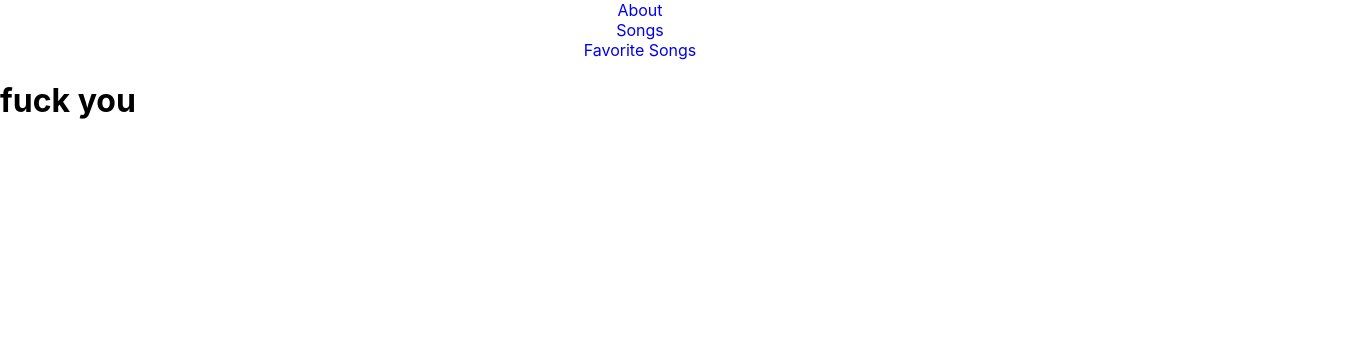
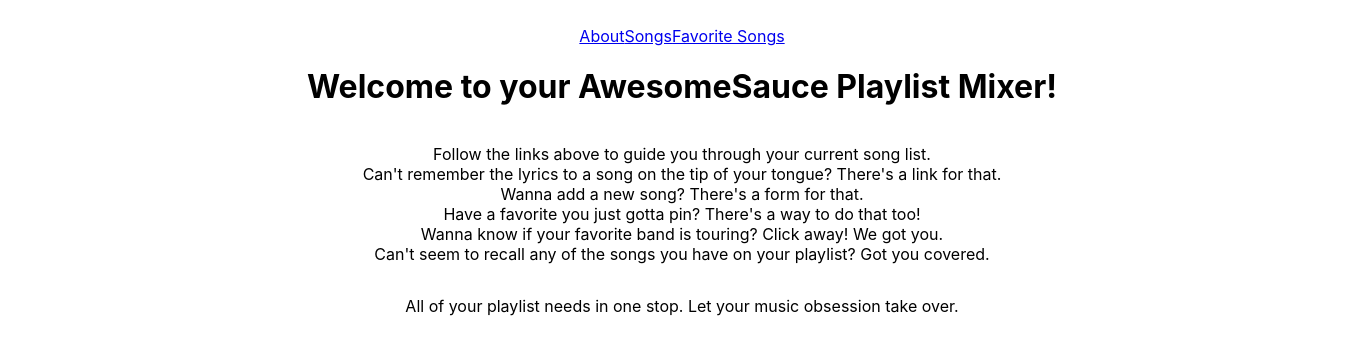
Before and after one commit to elilogbro/Awesomesauce-Playlist-Mixer, a React (Create React App) app: page / in a window 1280 px wide. Shown: the top 354 px of the page, 1364 px wide, since content can reach past the window. Built offline with nearby package versions, Linux system fonts and the light colour scheme.

Commit message:
added content and css to about and nav bar

```diff
--- a/data/db.json
+++ b/data/db.json
@@ -110,7 +110,7 @@
           },
           {
             "id": 13,
-            "title": "The Tourisst",
+            "title": "The Tourist",
             "artist": "Radiohead",
             "lyrics": "It barks at no one else, But me, Like it's seen, A ghost, I guess it's seen the sparks, A-flowin', No one else, Would know, Hey man, slow down, Slow down, Idiot, slow down, Slow down, Sometimes I get, overcharged, That's when you, See sparks, They ask me where the hell, I'm going?, At a thousand feet per second, Hey man, slow down, Slow down, Idiot, slow down, Slow down, Hey, man, slow down, Slow down, Idiot, slow down, Slow down",
             "genre": "rock",
--- a/package.json
+++ b/package.json
@@ -16,7 +16,6 @@
   "scripts": {
     "start": "react-scripts start",
     "build": "react-scripts build",
-    "test": "react-scripts test",
     "eject": "react-scripts eject"
   },
   "eslintConfig": {
--- a/src/components/About.js
+++ b/src/components/About.js
@@ -1,9 +1,22 @@
 import React from 'react';
 
 function About() {
+
+    const arr = ['Follow the links above to guide you through your current song list.',
+        <br />, 'Can\'t remember the lyrics to a song on the tip of your tongue? There\'s a link for that.',
+        <br />, 'Wanna add a new song? There\'s a form for that.',
+        <br />, 'Have a favorite you just gotta pin? There\'s a way to do that too!',
+        <br />, 'Wanna know if your favorite band is touring? Click away! We got you.',
+        <br />, 'Can\'t seem to recall any of the songs you have on your playlist? Got you covered.'];
+
+
     return(
-        <div>
-            <h1>fuck you</h1>
+        <div className='new-line'>
+            <h1>Welcome to your AwesomeSauce Playlist Mixer!</h1>
+                <p>
+                {arr}
+                </p>
+                <p>All of your playlist needs in one stop. Let your music obsession take over. </p>
         </div>
     )
 }
--- a/src/components/App.js
+++ b/src/components/App.js
@@ -10,7 +10,7 @@ function App() {
 
 
   return (
-    <div>
+    <div className="links">
       <BrowserRouter>
       <NavBar />
         <Routes>
--- a/src/components/NavBar.js
+++ b/src/components/NavBar.js
@@ -3,11 +3,15 @@ import React, { Link } from 'react-router-dom';
 function NavBar() {
     return (
         <nav>
-            <Link className={"default-link"} to="/">About</Link>
-            <Link className={"default-link"} to="/songs">Songs</Link>
-            <Link className={"default-link"} to="/favorite-songs">Favorite Songs</Link>
+            <span>
+            <Link to="/">About</Link>
+            <Link to="/songs">Songs</Link>
+            <Link to="/favorite-songs">Favorite Songs</Link>
+            </span>
         </nav>
     )
 }
 
 export default NavBar;
+
+// className="default-link"
--- a/src/index.css
+++ b/src/index.css
@@ -12,11 +12,19 @@ code {
     monospace;
 }
 
-.default-link {
+.links {
   text-decoration: none;
-  display: flex;
-  flex-direction: row;
+  display: inline-block;
+  margin: 1rem 2rem;
+  padding: 10px;
+  /* flex-direction: row; */
+  text-align: center;
   width: 100%;
   height: 100%;
-  justify-content: center;
 }
+
+.new-line {
+  display: flex;
+  flex-direction:column;
+  text-align: center;
+}
```
Also changed, not shown: src/setupTests.js (deleted, +0 -5 lines), 1 other file (tests, documents, lock files or other folders).
